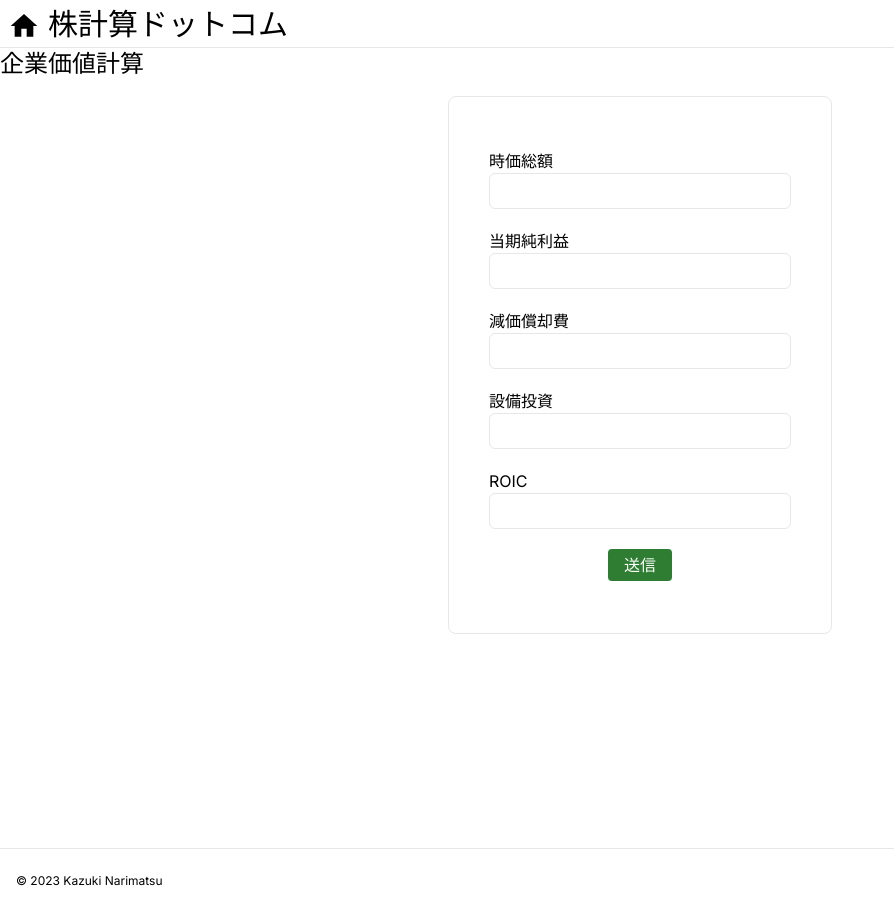
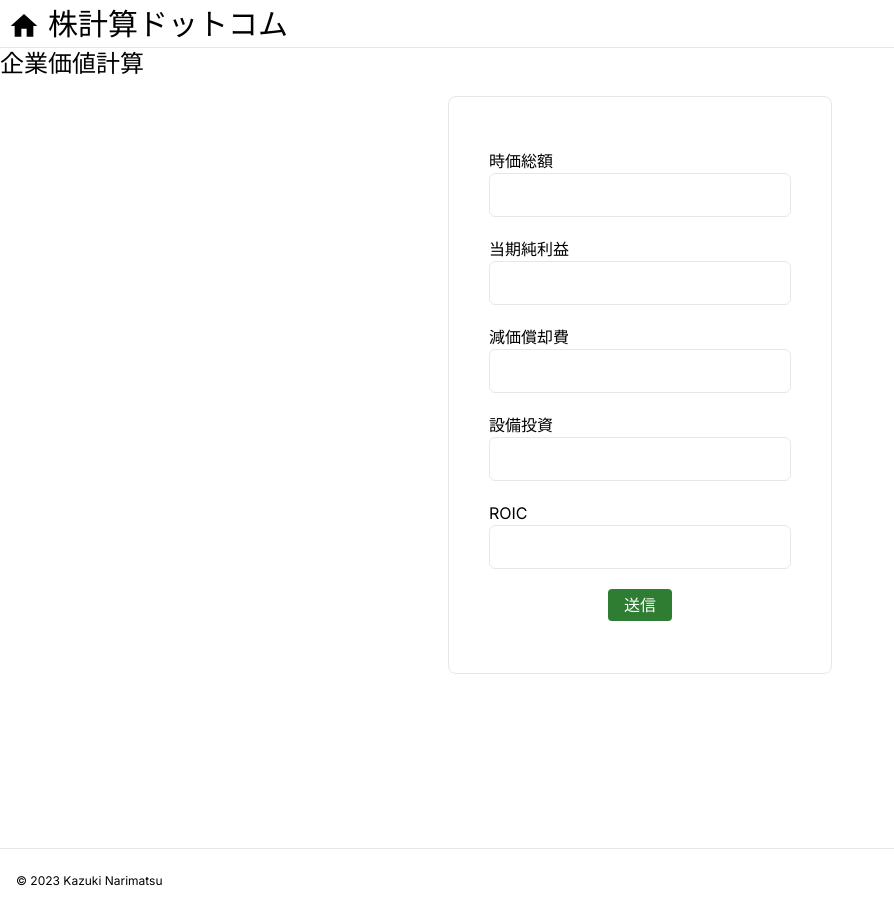
Before and after one commit to knarimatsu/kabukeisan_fe, a Next.js app: page /calc-stock in a window 1280 px wide. Shown: the whole page, without its empty margins (0-894 px from the left). Built offline with nearby package versions, Linux system fonts and the light colour scheme; no server answers.

Commit message:
コンポーネント刷新

```diff
--- a/src/app/calc-stock/page.tsx
+++ b/src/app/calc-stock/page.tsx
@@ -8,6 +8,7 @@ import { calcCompanyValue } from "../libs/service/calc-value";
 import React, { useState } from "react";
 import ModalComponent from "../components/ModalComponent";
 import { PostData } from "../../types/post-data";
+import TextForm from "../components/TextForm";
 
 const Calc = () => {
     const { register, handleSubmit } = useForm<PostData>({
@@ -54,51 +55,23 @@ const Calc = () => {
                     className="sm:w-96 px-10 py-8 my-4 mx-auto border rounded-lg dark:bg-gray-900"
                     onSubmit={handleSubmit(calcValue)}
                 >
-                    <label htmlFor="buy-price" className="block my-5">
-                        {"時価総額"}
-                        <input
-                            id="buy-price"
-                            {...register("buyPrice")}
-                            type="text"
-                            className="block border w-full h-9 outline-none p-3 rounded-md"
-                        />
-                    </label>
-                    <label htmlFor="profit" className="block my-5">
-                        {"当期純利益"}
-                        <input
-                            id="profit"
-                            {...register("profit")}
-                            type="text"
-                            className="block border w-full h-9 outline-none p-3 rounded-md"
-                        />
-                    </label>
-                    <label htmlFor="depreciation" className="block my-5">
-                        {"減価償却費"}
-                        <input
-                            id="depreciation"
-                            {...register("depreciation")}
-                            type="text"
-                            className="block border w-full h-9 outline-none p-3 rounded-md"
-                        />
-                    </label>
-                    <label htmlFor="investing" className="block my-5">
-                        {"設備投資"}
-                        <input
-                            id="investing"
-                            {...register("investing")}
-                            type="text"
-                            className="block border w-full h-9 outline-none p-3 rounded-md"
-                        />
-                    </label>
-                    <label htmlFor="roic" className="block my-5">
-                        {"ROIC"}
-                        <input
-                            id="roic"
-                            {...register("roic")}
-                            type="text"
-                            className="block border w-full h-9 outline-none p-3 rounded-md"
-                        />
-                    </label>
+                    <TextForm
+                        label="時価総額"
+                        register={register("buyPrice")}
+                    />
+                    <TextForm
+                        label="当期純利益"
+                        register={register("profit")}
+                    />
+                    <TextForm
+                        label="減価償却費"
+                        register={register("depreciation")}
+                    />
+                    <TextForm
+                        label="設備投資"
+                        register={register("investing")}
+                    />
+                    <TextForm label="ROIC" register={register("roic")} />
                     <div className="mx-auto w-24">
                         <input
                             type="submit"
--- a/src/app/onkabu/page.tsx
+++ b/src/app/onkabu/page.tsx
@@ -6,6 +6,8 @@ import { useRecoilState } from "recoil";
 import { onkabuResultState } from "../libs/recoil/atom";
 import React, { useState } from "react";
 import ModalComponent from "../components/ModalComponent";
+import TextForm from "../components/TextForm";
+import { TextField } from "@mui/material";
 
 const Onkabu = () => {
     const { register, handleSubmit } = useForm<CalcData>({
@@ -40,45 +42,15 @@ const Onkabu = () => {
                     className="sm:w-96 px-10 py-8 my-4 mx-auto border rounded-lg dark:bg-gray-900"
                     onSubmit={handleSubmit(calcOnkabu)}
                 >
-                    <label htmlFor="stock" className="block my-5">
-                        {"取得株数"}
-                        <input
-                            id="stock"
-                            type="text"
-                            {...register("stock")}
-                            className="
-                                block border outline-none py-1 px-3 rounded-md
-                                h-11 w-full text-lg
-                                dark:bg-gray-700
-                            "
-                        />
-                    </label>
-                    <label htmlFor="buy-price" className="block my-5">
-                        {"取得株価"}
-                        <input
-                            id="buy-price"
-                            type="text"
-                            {...register("buyPrice")}
-                            className="
-                                block border outline-none py-1 px-3 rounded-md
-                                h-11 w-full text-lg
-                                dark:bg-gray-700
-                            "
-                        />
-                    </label>
-                    <label htmlFor="now-price" className="block my-5">
-                        {"現在株価"}
-                        <input
-                            id="now-price"
-                            type="text"
-                            {...register("nowPrice")}
-                            className="
-                                block border outline-none py-1 px-3 rounded-md
-                                h-11 w-full text-lg
-                                dark:bg-gray-700
-                            "
-                        />
-                    </label>
+                    <TextForm label="取得株数" register={register("stock")} />
+                    <TextForm
+                        label="取得株価"
+                        register={register("buyPrice")}
+                    />
+                    <TextForm
+                        label="現在株価"
+                        register={register("nowPrice")}
+                    />
                     <div className="mx-auto w-1/3">
                         <input
                             type="submit"
```
